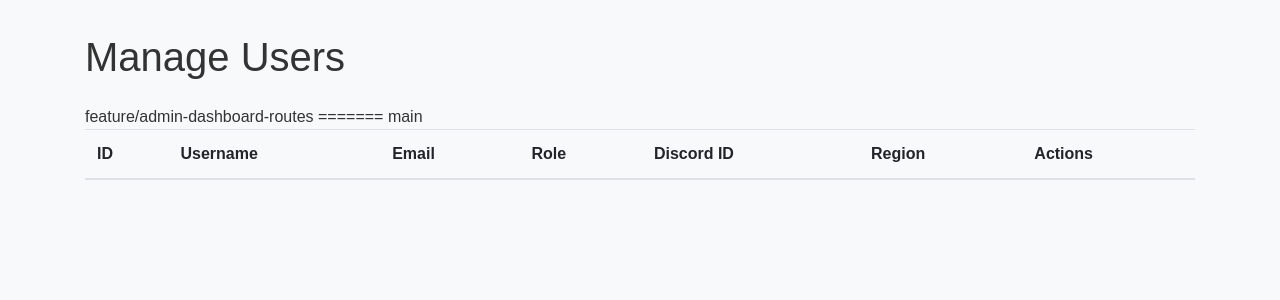
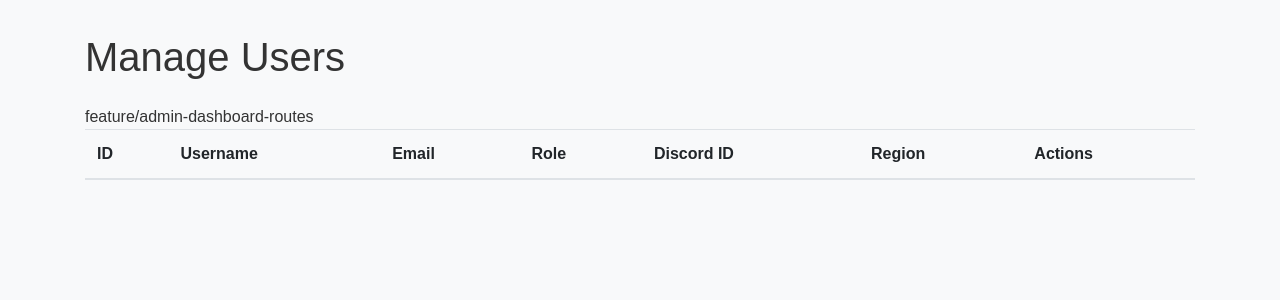
Before and after one commit to infuriatedten/dixielandwebsite, a Flask app: template app/templates/admin/manage_users.html in a window 1280 px wide. Shown: the part 123-423 px from the top of the page. Run offline with Flask 3, Linux system fonts and the light colour scheme; the template is opened without the code that fills it: values that come from a table or form of the project are taken from there, others are empty; parts of the project's set-up code (start-up, migrations or seed data) failed here and were passed over; some libraries are stand-ins or nearby versions.

Commit message:
Update manage_users.html

```diff
--- a/app/templates/admin/manage_users.html
+++ b/app/templates/admin/manage_users.html
@@ -16,8 +16,8 @@
                 <th>Region</th>
 	feature/admin-dashboard-routes
                 <th>Actions</th>
-=======
-	main
+
+
             </tr>
         </thead>
         <tbody>
```
